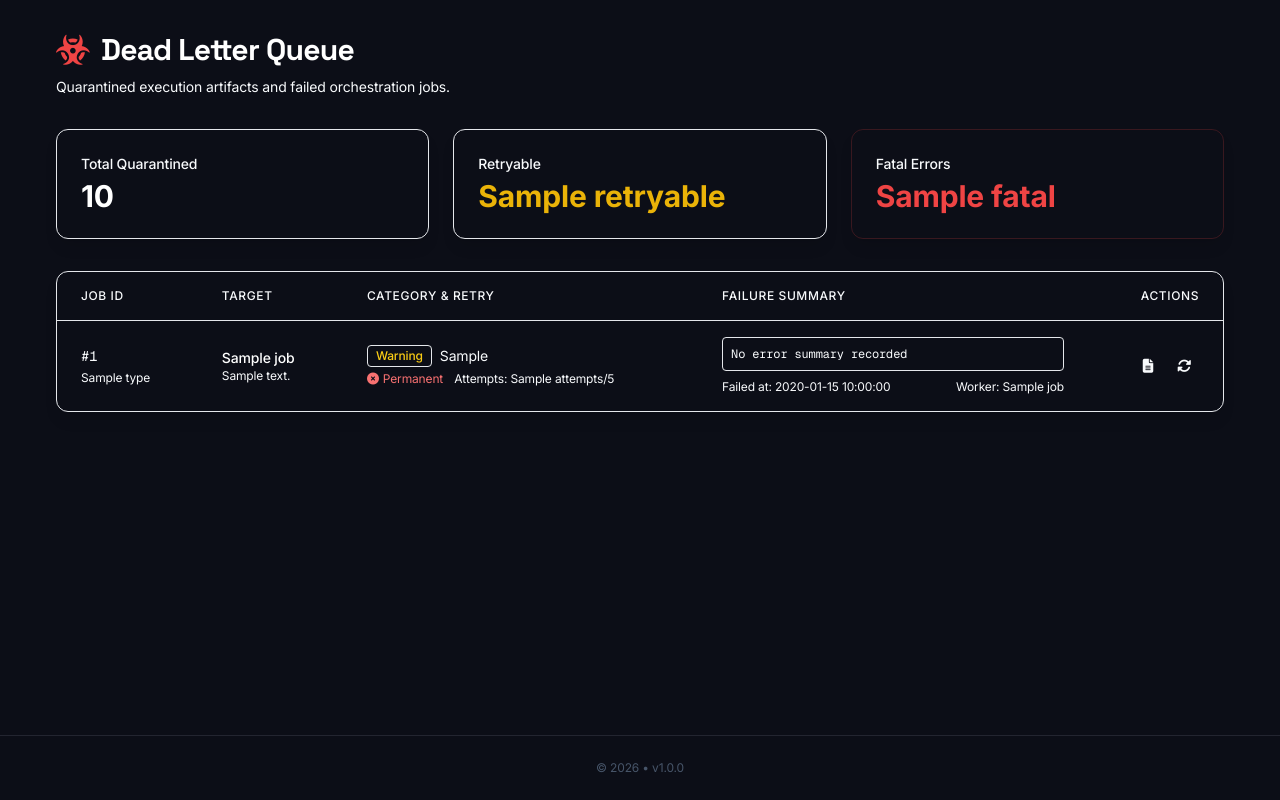
After one commit to darkydaff/nk-core, a PHP site: the page made by templates/jobs/dlq.twig in a window 1280 px wide. The commit adds this page. Run offline with PHP 8.4, Linux system fonts and the light colour scheme; tables that the repository leaves empty hold one stand-in row (values such as "Sample post"); the template is opened without the code that fills it: most values are stand-ins (such as "Sample title", 1, 10 or a date in 2020); some libraries are stand-ins or nearby versions.

Commit message:
feat(ui): implement DLQ Health interface for inspecting and retrying failed jobs

```diff
--- a/public/index.php
+++ b/public/index.php
@@ -251,6 +251,11 @@ Router::post('/proxies/{id}/delete', ['ProxyController', 'delete']);
 Router::post('/proxies/{id}/check', ['ProxyController', 'check']);
 Router::post('/proxies/sync-all', ['ProxyController', 'syncAll']);
 
+// Jobs / DLQ
+require_once __DIR__ . '/../controllers/JobController.php';
+Router::get('/jobs/dlq', ['JobController', 'dlqIndex']);
+Router::post('/jobs/{id}/retry', ['JobController', 'retry']);
+
 /**
  * SETTINGS ROUTES
  */
--- /dev/null
+++ b/templates/jobs/dlq.twig
@@ -0,0 +1,161 @@
+{% extends "layout.twig" %}
+
+{% block content %}
+<div class="px-6 py-8">
+    <div class="flex justify-between items-center mb-8">
+        <div>
+            <h1 class="text-3xl font-bold tracking-tight text-white flex items-center gap-3">
+                <i class="fas fa-biohazard text-red-500"></i> Dead Letter Queue
+            </h1>
+            <p class="text-gray-400 mt-2">Quarantined execution artifacts and failed orchestration jobs.</p>
+        </div>
+    </div>
+
+    <!-- Quick Stats -->
+    <div class="grid grid-cols-1 md:grid-cols-3 gap-6 mb-8">
+        <div class="bg-gray-800 border border-gray-700/50 rounded-xl p-6 shadow-lg">
+            <div class="text-gray-400 text-sm font-medium mb-1">Total Quarantined</div>
+            <div class="text-3xl font-bold text-white">{{ stats.total|default(0) }}</div>
+        </div>
+        <div class="bg-gray-800 border border-yellow-500/20 rounded-xl p-6 shadow-lg">
+            <div class="text-gray-400 text-sm font-medium mb-1">Retryable</div>
+            <div class="text-3xl font-bold text-yellow-500">{{ stats.retryable|default(0) }}</div>
+        </div>
+        <div class="bg-gray-800 border border-red-500/20 rounded-xl p-6 shadow-lg">
+            <div class="text-gray-400 text-sm font-medium mb-1">Fatal Errors</div>
+            <div class="text-3xl font-bold text-red-500">{{ stats.fatal|default(0) }}</div>
+        </div>
+    </div>
+
+    <!-- DLQ Table -->
+    <div class="bg-gray-800 border border-gray-700/50 rounded-xl overflow-hidden shadow-lg">
+        <div class="overflow-x-auto">
+            <table class="w-full text-left border-collapse">
+                <thead>
+                    <tr class="bg-gray-800/80 text-gray-400 text-xs uppercase tracking-wider border-b border-gray-700">
+                        <th class="px-6 py-4 font-medium">Job ID</th>
+                        <th class="px-6 py-4 font-medium">Target</th>
+                        <th class="px-6 py-4 font-medium">Category &amp; Retry</th>
+                        <th class="px-6 py-4 font-medium">Failure Summary</th>
+                        <th class="px-6 py-4 font-medium text-right">Actions</th>
+                    </tr>
+                </thead>
+                <tbody class="text-sm divide-y divide-gray-700/50">
+                    {% for job in jobs %}
+                        <tr class="hover:bg-gray-750/50 transition-colors">
+                            <td class="px-6 py-4 whitespace-nowrap">
+                                <div class="font-mono text-gray-300">#{{ job.id }}</div>
+                                <div class="text-xs text-gray-500 mt-1">{{ job.type }}</div>
+                            </td>
+                            <td class="px-6 py-4 whitespace-nowrap">
+                                {% if job.server_id %}
+                                    <div class="text-white font-medium">{{ job.server_name }}</div>
+                                    <div class="text-xs text-gray-500">{{ job.ip_address }}</div>
+                                {% else %}
+                                    <span class="text-gray-500 italic">Global</span>
+                                {% endif %}
+                            </td>
+                            <td class="px-6 py-4 whitespace-nowrap">
+                                <div class="flex items-center gap-2 mb-1">
+                                    {% if job.severity == 'fatal' %}
+                                        <span class="px-2 py-0.5 rounded text-xs font-medium bg-red-500/20 text-red-400 border border-red-500/30">Fatal</span>
+                                    {% elseif job.severity == 'critical' %}
+                                        <span class="px-2 py-0.5 rounded text-xs font-medium bg-orange-500/20 text-orange-400 border border-orange-500/30">Critical</span>
+                                    {% else %}
+                                        <span class="px-2 py-0.5 rounded text-xs font-medium bg-yellow-500/20 text-yellow-400 border border-yellow-500/30">Warning</span>
+                                    {% endif %}
+                                    <span class="text-gray-300">{{ job.failure_category|default('unknown') }}</span>
+                                </div>
+                                <div class="text-xs">
+                                    {% if job.is_retryable %}
+                                        <span class="text-green-400"><i class="fas fa-check-circle mr-1"></i>Retryable</span>
+                                    {% else %}
+                                        <span class="text-red-400"><i class="fas fa-times-circle mr-1"></i>Permanent</span>
+                                    {% endif %}
+                                    <span class="text-gray-500 ml-2">Attempts: {{ job.attempts }}/5</span>
+                                </div>
+                            </td>
+                            <td class="px-6 py-4">
+                                <div class="font-mono text-xs text-gray-400 bg-gray-900 rounded p-2 overflow-hidden max-h-16 whitespace-pre-wrap truncate border border-gray-700/50">
+                                    {{ job.error_summary|default('No error summary recorded') }}
+                                </div>
+                                <div class="text-xs text-gray-500 mt-2 flex justify-between">
+                                    <span>Failed at: {{ job.completed_at }}</span>
+                                    <span>Worker: {{ job.worker_hostname }}</span>
+                                </div>
+                            </td>
+                            <td class="px-6 py-4 whitespace-nowrap text-right">
+                                <div class="flex items-center justify-end gap-2">
+                                    <button onclick="showLogsModal({{ job.id }})" class="p-2 text-gray-400 hover:text-white transition-colors" title="View Details">
+                                        <i class="fas fa-file-alt"></i>
+                                    </button>
+
+                                    <form method="POST" action="/jobs/{{ job.id }}/retry" onsubmit="return confirm('Are you sure you want to requeue this job?');" class="inline">
+                                        {{ csrf_field()|raw }}
+                                        <button type="submit" class="p-2 {% if job.is_retryable %}text-blue-400 hover:text-blue-300{% else %}text-gray-600 hover:text-red-400{% endif %} transition-colors" title="Force Retry">
+                                            <i class="fas fa-sync-alt"></i>
+                                        </button>
+                                    </form>
+                                </div>
+
+                                <!-- Hidden payload/logs for modal -->
+                                <div id="job_details_{{ job.id }}" class="hidden">
+                                    <div class="payload">{{ job.payload|e('html') }}</div>
+                                    <div class="error">{{ job.error_summary|e('html') }}</div>
+                                </div>
+                            </td>
+                        </tr>
+                    {% else %}
+                        <tr>
+                            <td colspan="5" class="px-6 py-12 text-center text-gray-500">
+                                <i class="fas fa-check-circle text-4xl mb-4 text-gray-600"></i>
+                                <p class="text-lg">DLQ is empty. All queues are healthy.</p>
+                            </td>
+                        </tr>
+                    {% endfor %}
+                </tbody>
+            </table>
+        </div>
+    </div>
+</div>
+
+<!-- Logs Modal -->
+<div id="logsModal" class="fixed inset-0 bg-black/80 backdrop-blur-sm hidden z-50 flex items-center justify-center">
+    <div class="bg-gray-900 border border-gray-700 w-full max-w-4xl max-h-[90vh] rounded-xl shadow-2xl flex flex-col">
+        <div class="px-6 py-4 border-b border-gray-700 flex justify-between items-center">
+            <h3 class="text-xl font-bold text-white" id="modalTitle">Job Details</h3>
+            <button onclick="closeLogsModal()" class="text-gray-400 hover:text-white"><i class="fas fa-times"></i></button>
+        </div>
+        <div class="p-6 overflow-y-auto flex-1">
+            <h4 class="text-sm font-medium text-gray-400 mb-2 uppercase tracking-wider">Payload</h4>
+            <pre id="modalPayload" class="bg-black text-gray-300 p-4 rounded border border-gray-700 font-mono text-sm overflow-x-auto mb-6"></pre>
+
+            <h4 class="text-sm font-medium text-gray-400 mb-2 uppercase tracking-wider">Error Trace &amp; Output</h4>
+            <pre id="modalError" class="bg-black text-red-400 p-4 rounded border border-red-900/50 font-mono text-sm overflow-x-auto whitespace-pre-wrap"></pre>
+        </div>
+    </div>
+</div>
+
+<script>
+function showLogsModal(jobId) {
+    const details = document.getElementById('job_details_' + jobId);
+    if (!details) return;
+
+    let payloadStr = details.querySelector('.payload').textContent;
+    try {
+        const parsed = JSON.parse(payloadStr);
+        payloadStr = JSON.stringify(parsed, null, 2);
+    } catch(e) {}
+
+    document.getElementById('modalTitle').textContent = 'Job #' + jobId + ' Diagnostics';
+    document.getElementById('modalPayload').textContent = payloadStr;
+    document.getElementById('modalError').textContent = details.querySelector('.error').textContent;
+
+    document.getElementById('logsModal').classList.remove('hidden');
+}
+
+function closeLogsModal() {
+    document.getElementById('logsModal').classList.add('hidden');
+}
+</script>
+{% endblock %}
--- a/templates/layout.twig
+++ b/templates/layout.twig
@@ -65,6 +65,9 @@
             </a>
             <a href="/proxies" class="sidebar-item {% if current_uri == '/proxies' %}active{% endif %}">
                 <i class="fas fa-shield-alt w-5 mr-3"></i>{{ t('menu.proxies')|default('Proxies') }}
+            </a>
+            <a href="/jobs/dlq" class="sidebar-item {% if current_uri == '/jobs/dlq' %}active{% endif %}">
+                <i class="fas fa-biohazard w-5 mr-3"></i>Queue Health
             </a>
         </nav>
 
```
Also changed, not shown: controllers/JobController.php (added, +77 -0 lines).
